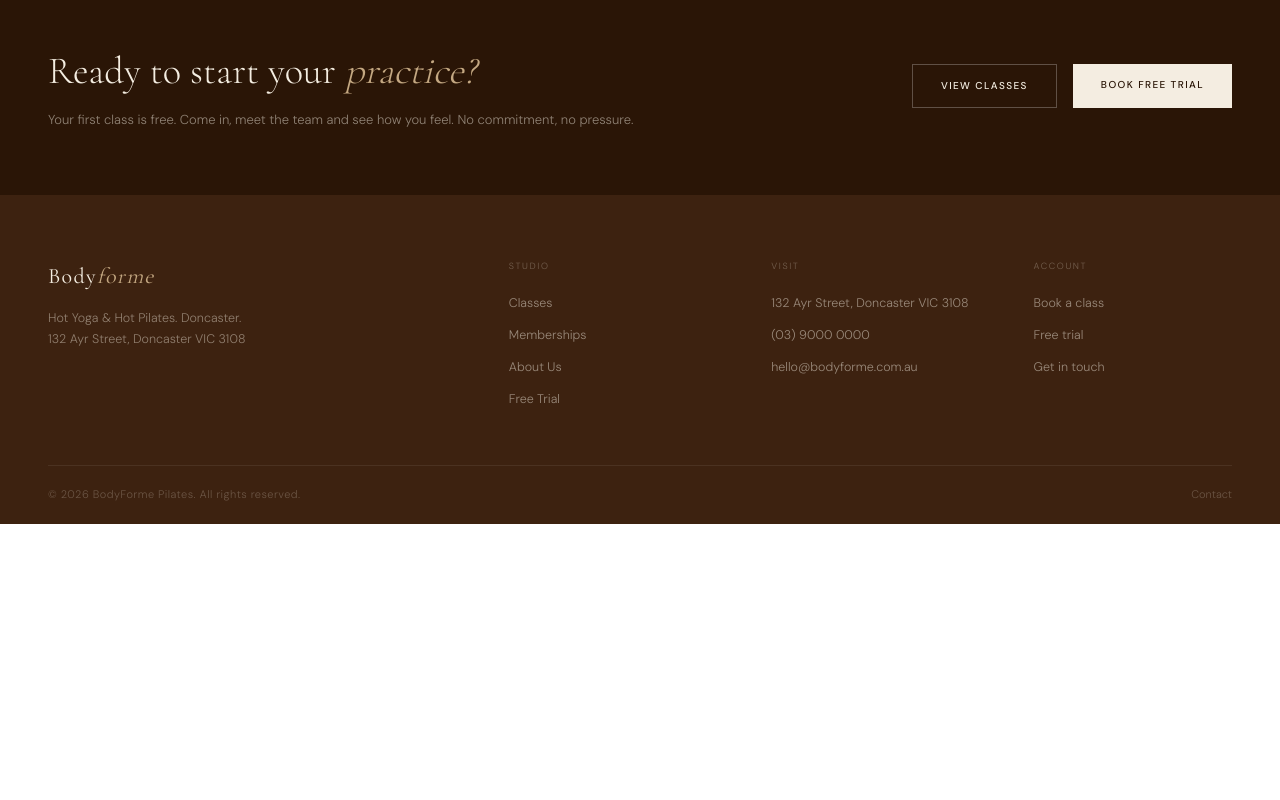
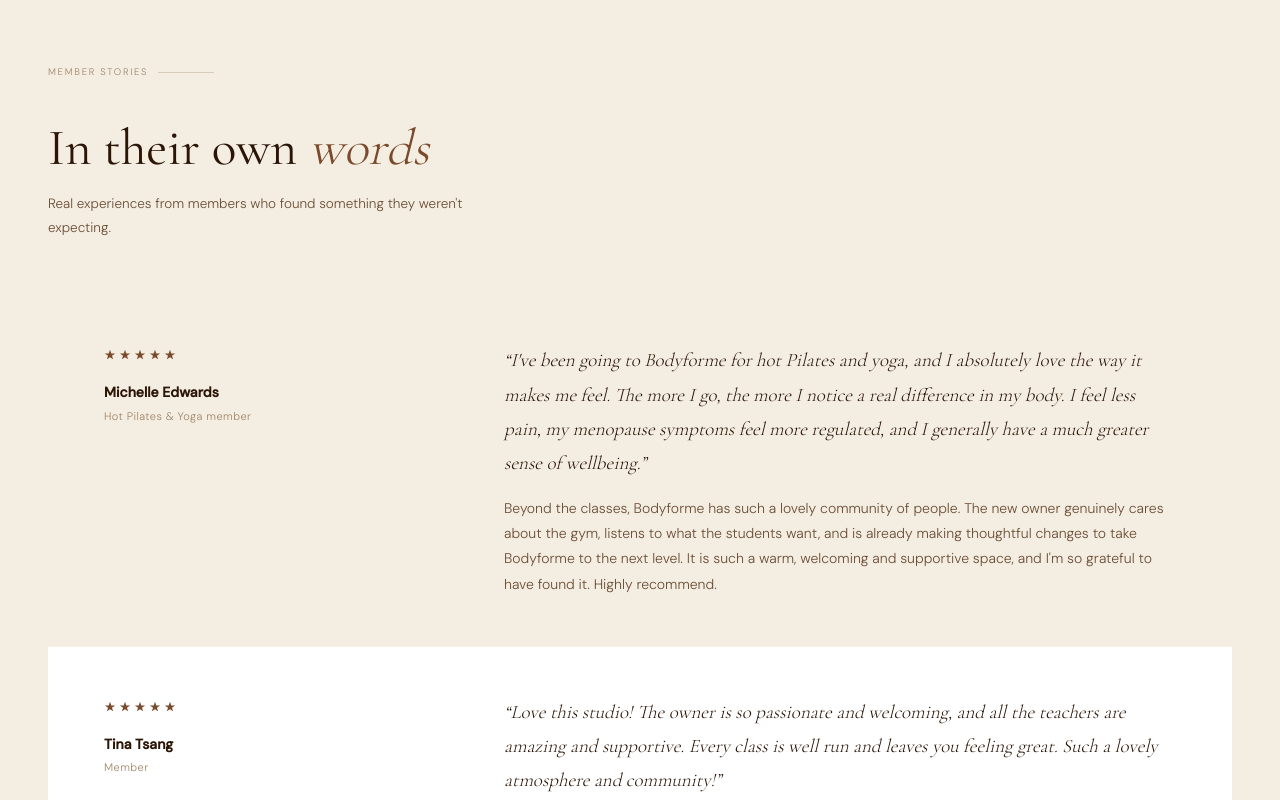
Before and after one commit to jeromeanoel-tech/bodyforme, a Next.js app: page /about in a window 1280 px wide. Shown: the part 4580-5380 px from the top of the page. Before the commit the page ends 5104 px from the top, so only its background shows below. Built offline with nearby package versions, Linux system fonts and the light colour scheme.

Commit message:
Add real member testimonials with full stories on About page
Homepage shows short pull-quotes with link to /about#stories.
About page shows complete reviews from Michelle, Tina, and Annabel.

Co-Authored-By: Claude Sonnet 4.6 <noreply@anthropic.com>

```diff
--- a/app/about/page.tsx
+++ b/app/about/page.tsx
@@ -2,7 +2,7 @@ import SiteHeader from '@/components/SiteHeader'
 import SiteFooter from '@/components/SiteFooter'
 import ScrollReveal from '@/components/ScrollReveal'
 import Link from 'next/link'
-import { about, studio } from '@/lib/content'
+import { about, studio, memberships } from '@/lib/content'
 
 export const metadata = {
   title: 'About Us | BodyForme Pilates',
@@ -207,6 +207,49 @@ export default function AboutPage() {
         </div>
       </div>
 
+      {/* ── MEMBER STORIES ── */}
+      <div id="stories" style={{ borderBottom: '1px solid var(--rule)' }}>
+        <div style={{ maxWidth: '1280px', margin: '0 auto', padding: '88px 48px' }}>
+          <ScrollReveal>
+            <div style={{ marginBottom: '56px' }}>
+              <div className="slbl">Member stories</div>
+              <h2 style={{ fontFamily: 'var(--font-cormorant)', fontSize: 'clamp(36px,4vw,54px)', fontWeight: 400, lineHeight: 1.1, color: 'var(--esp)', margin: '0 0 16px' }}>
+                In their own <em style={{ fontStyle: 'italic', fontWeight: 300, color: 'var(--brown)' }}>words</em>
+              </h2>
+              <p style={{ fontSize: '13.5px', fontWeight: 300, color: 'var(--mid)', lineHeight: 1.75, maxWidth: '480px', margin: 0 }}>
+                Real experiences from members who found something they weren&apos;t expecting.
+              </p>
+            </div>
+          </ScrollReveal>
+          <div style={{ display: 'flex', flexDirection: 'column', gap: '2px' }}>
+            {memberships.testimonials.map((t, i) => (
+              <ScrollReveal key={i}>
+                <div style={{ background: i % 2 === 0 ? 'var(--linen)' : 'white', padding: '48px 56px', display: 'grid', gridTemplateColumns: '1fr 2fr', gap: '64px', alignItems: 'start' }}>
+                  {/* Left — name + stars */}
+                  <div style={{ paddingTop: '6px' }}>
+                    <div style={{ display: 'flex', gap: '3px', marginBottom: '20px' }}>
+                      {Array.from({ length: t.stars }).map((_, si) => (
+                        <svg key={si} width="12" height="12" viewBox="0 0 14 14" fill="var(--brown)"><path d="M7 1l1.5 4.2H13L9.3 7.8l1.4 4.2L7 9.5l-3.7 2.5 1.4-4.2L1 5.2h4.5z"/></svg>
+                      ))}
+                    </div>
+                    <p style={{ fontFamily: 'var(--font-dm-sans)', fontSize: '14px', fontWeight: 600, color: 'var(--esp)', margin: '0 0 4px' }}>{t.name}</p>
+                    <p style={{ fontFamily: 'var(--font-dm-sans)', fontSize: '11px', fontWeight: 300, color: 'var(--muted)', margin: 0, letterSpacing: '.04em' }}>{t.detail}</p>
+                  </div>
+                  {/* Right — full review */}
+                  <div>
+                    {t.fullReview.split('\n\n').map((para, pi) => (
+                      <p key={pi} style={{ fontFamily: 'var(--font-dm-sans)', fontSize: '14px', fontWeight: 300, color: 'var(--mid)', lineHeight: 1.8, margin: pi === 0 ? '0 0 16px' : '0' }}>
+                        {pi === 0 ? <em style={{ fontFamily: 'var(--font-cormorant)', fontSize: '19px', fontStyle: 'italic', fontWeight: 300, color: 'var(--esp)' }}>&ldquo;{para}&rdquo;</em> : para}
+                      </p>
+                    ))}
+                  </div>
+                </div>
+              </ScrollReveal>
+            ))}
+          </div>
+        </div>
+      </div>
+
       {/* ── CTA ── */}
       <div style={{ background: 'var(--esp)', padding: '64px 48px' }}>
         <div style={{ maxWidth: '1280px', margin: '0 auto', display: 'flex', alignItems: 'center', justifyContent: 'space-between', gap: '48px' }}>
--- a/app/page.tsx
+++ b/app/page.tsx
@@ -247,6 +247,15 @@ export default function HomePage() {
                 </div>
               ))}
             </div>
+            <div style={{ textAlign: 'center', paddingTop: '32px' }}>
+              <Link
+                href="/about#stories"
+                style={{ fontFamily: 'var(--font-dm-sans)', fontSize: '10.5px', fontWeight: 500, letterSpacing: '.14em', textTransform: 'uppercase', color: 'var(--brown)', textDecoration: 'none', display: 'inline-flex', alignItems: 'center', gap: '8px' }}
+              >
+                Read the full stories
+                <svg width="14" height="14" viewBox="0 0 16 16" fill="none" stroke="currentColor" strokeWidth="1.5"><path d="M3 8h10M9 4l4 4-4 4"/></svg>
+              </Link>
+            </div>
           </ScrollReveal>
         </div>
       </section>
--- a/lib/content.ts
+++ b/lib/content.ts
@@ -280,9 +280,27 @@ export const memberships = {
   ],
 
   testimonials: [
-    { stars: 5, quote: 'I booked a free trial expecting nothing. Six months later I\'m on the unlimited membership and Pilates has genuinely changed how I carry myself.', name: 'Claire M.', detail: 'Unlimited member' },
-    { stars: 5, quote: 'The weekly membership fits perfectly around my schedule. I come as often as I want, no pressure, and the instructors remember my name every single time.', name: 'Tom R.', detail: 'Unlimited member' },
-    { stars: 5, quote: 'I travel for work so the class packs are ideal. Credits never expire and booking is seamless through the app.', name: 'Priya S.', detail: 'Class pack member' },
+    {
+      stars: 5,
+      quote: 'I feel less pain, my menopause symptoms feel more regulated, and I generally have a much greater sense of wellbeing. It is such a warm, welcoming and supportive space.',
+      name: 'Michelle Edwards',
+      detail: 'Hot Pilates & Yoga member',
+      fullReview: 'I\'ve been going to Bodyforme for hot Pilates and yoga, and I absolutely love the way it makes me feel. The more I go, the more I notice a real difference in my body. I feel less pain, my menopause symptoms feel more regulated, and I generally have a much greater sense of wellbeing.\n\nBeyond the classes, Bodyforme has such a lovely community of people. The new owner genuinely cares about the gym, listens to what the students want, and is already making thoughtful changes to take Bodyforme to the next level. It is such a warm, welcoming and supportive space, and I\'m so grateful to have found it. Highly recommend.',
+    },
+    {
+      stars: 5,
+      quote: 'The owner is so passionate and welcoming, and all the teachers are amazing and supportive. Every class is well run and leaves you feeling great.',
+      name: 'Tina Tsang',
+      detail: 'Member',
+      fullReview: 'Love this studio! The owner is so passionate and welcoming, and all the teachers are amazing and supportive. Every class is well run and leaves you feeling great. Such a lovely atmosphere and community!',
+    },
+    {
+      stars: 5,
+      quote: 'You no longer view working out as a chore. A celebration of what your body can do. I feel stronger and mentally lighter and more confident.',
+      name: 'Annabel Crake',
+      detail: 'Member',
+      fullReview: 'Its my one true hour of peace! The focus required to move with your breath creates an almost meditative grounding effect that completely silences the outside world. It\'s my favourite part of the day! You no longer view working out as a chore. A celebration of what your body can do.\n\nThe support and encouragement is outstanding from the amazing instructors! They actually care about my journey. They help you safely navigate your limits and always notice your progress! I feel stronger and mentally lighter and more confident! Can\'t put into words how grateful and appreciative I am of Bodyforme.',
+    },
   ],
 
   faqs: [
```
